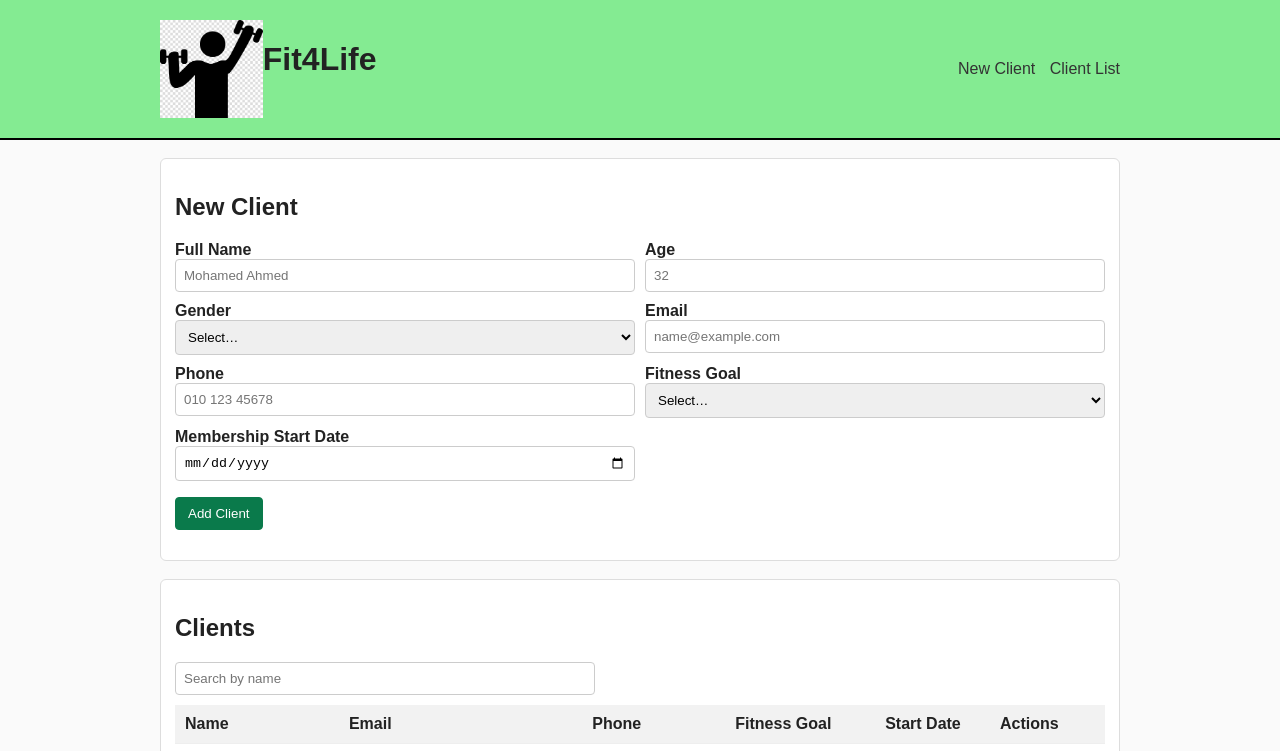
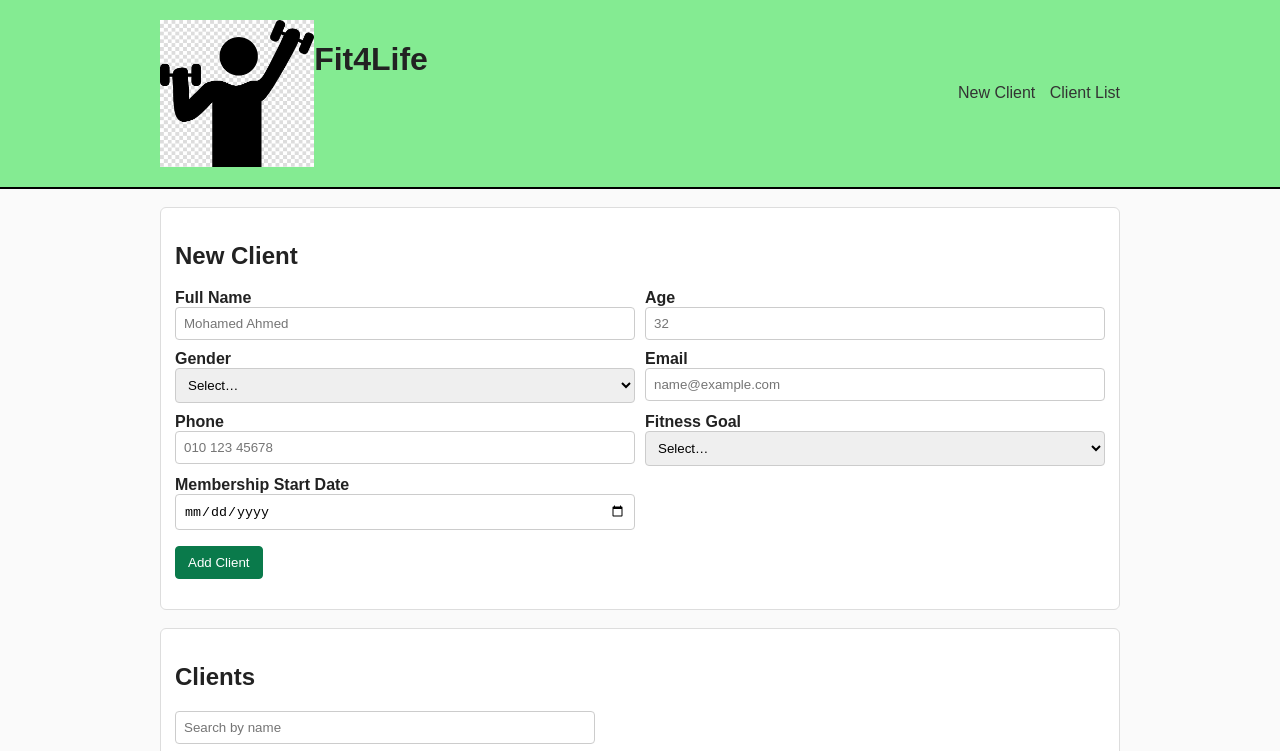
Before and after one commit to FarahHKamel/Fit4Life_Ass, a plain HTML site: page index.html in a window 1280 px wide. Shown: the top 751 px of the page. Drawn offline with Linux system fonts and the light colour scheme.

Commit message:
Update styles.css

```diff
--- a/css/styles.css
+++ b/css/styles.css
@@ -8,9 +8,9 @@ body {
 .wrap { width: 92%; max-width: 960px; margin: 0 auto; }
 
 img {
-    width: 20%;       /* make it stretch to parent width */
-    height: auto;      /* keep proportions */
-    max-width: 400px;  /* optional: limit size */
+    width: 30%;
+    height: auto;
+    max-width: 400px;
   }
 /* header */
 .header { background: #84eb92; border-bottom: 2px solid #000000; }
```
